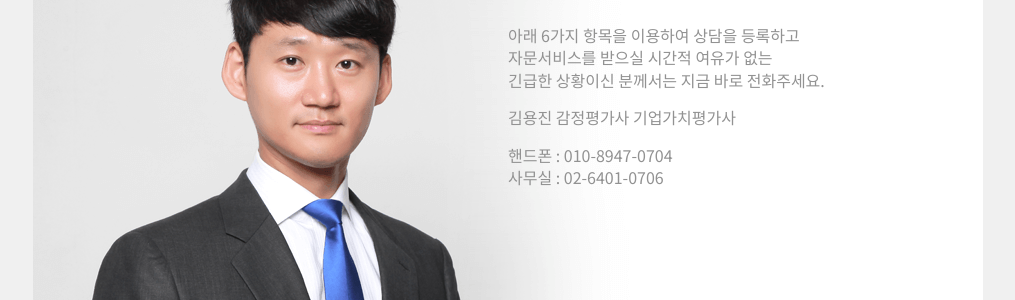
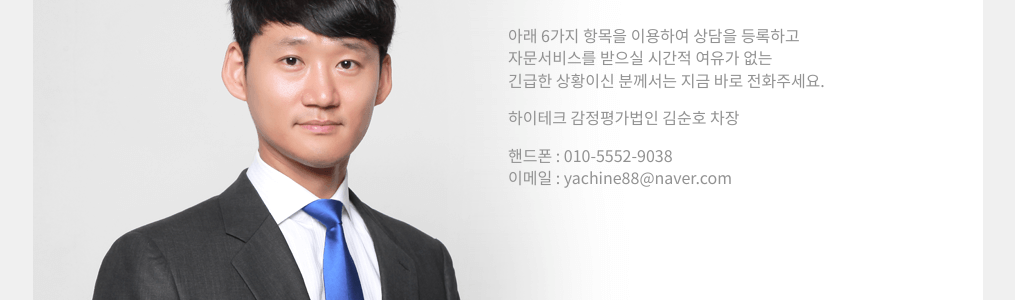
Before and after one commit to gliburch/kimyongjin, a Jekyll site: the page built from 5-emergency.md, in a window 1280 px wide. Shown: the part 183-483 px from the top of the page, without its empty margins (132-1147 px from the left). Built offline with Jekyll 4.4.1, drawn with Linux system fonts in a browser that asks for light colours.

Commit message:
Update 5-emergency.md

```diff
--- a/5-emergency.md
+++ b/5-emergency.md
@@ -12,7 +12,8 @@ permalink: /emergency/
 자문서비스를 받으실 시간적 여유가 없는<br>
 긴급한 상황이신 분께서는 지금 바로 전화주세요.
 
-김용진 감정평가사 기업가치평가사
+하이테크 감정평가법인 김순호 차장
 
-핸드폰 : [010-8947-0704](tel:010-8947-0704)<br>
-사무실 : [{{ site.company_tel }}](tel:{{ site.company_tel }})
+핸드폰 : [010-5552-9038](tel:010-5552-9038)<br>
+이메일 : [yachine88@naver.com](mailto:yachine88@naver.com)
+<!-- 사무실 : [{{ site.company_tel }}](tel:{{ site.company_tel }}) -->
```
